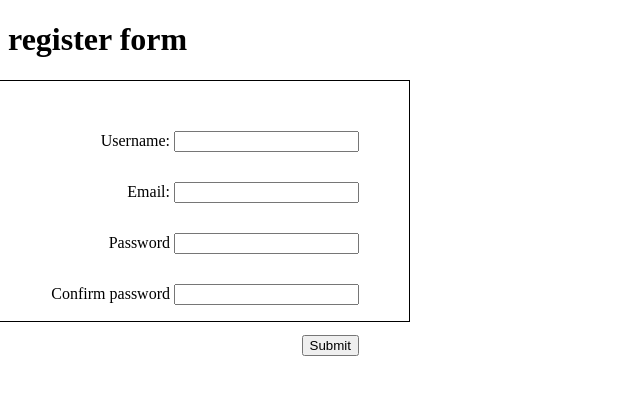
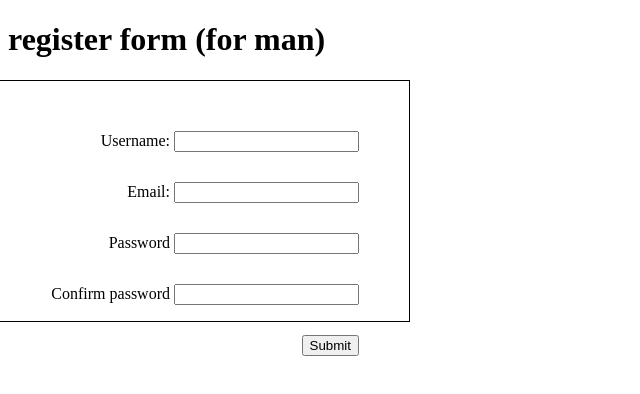
Before and after one commit to skdilraj/project4, a plain HTML site: page index.html in a window 1280 px wide. Shown: the whole page, without its empty margins (0-640 px from the left). Drawn offline with Linux system fonts and the light colour scheme.

Commit message:
register for man

```diff
--- a/index.html
+++ b/index.html
@@ -22,7 +22,7 @@
     <!-- <section id="main">
 
     </section> -->
-    <h1>register form</h1>
+    <h1>register form (for man)</h1>
     <form action="" onsubmit="sendData(e)">
         <label for="username">Username:</label>
         <input type="text" id="username" required>
```
